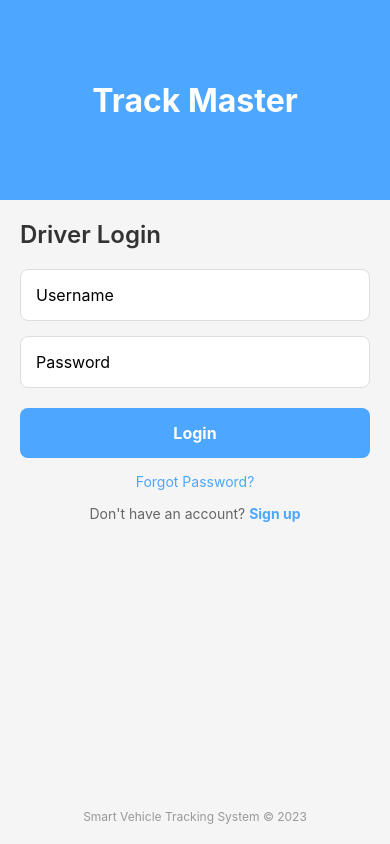
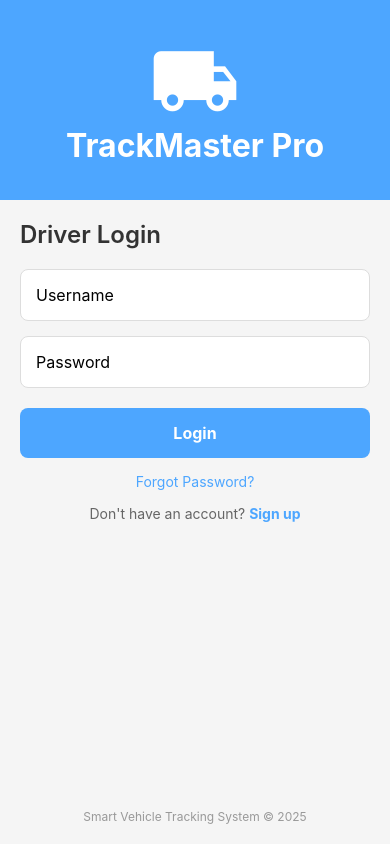
Before and after one commit to cepdnaclk/e20-3yp-Smart-Vehicle-Tracking-and-Management-System, a React Native app in the folder code/mobile_app/: screen /Login in a window 390 px wide. Built offline with nearby package versions, Linux system fonts and the light colour scheme; no server answers.

Commit message:
update mobile app login page

```diff
--- a/code/mobile_app/src/screens/LoginScreen.js
+++ b/code/mobile_app/src/screens/LoginScreen.js
@@ -7,6 +7,7 @@ import {
   StatusBar,
   ActivityIndicator,
   Alert,
+  Dimensions,
 } from "react-native";
 import AsyncStorage from "@react-native-async-storage/async-storage";
 import { styles } from "../styles/styles";
@@ -17,6 +18,7 @@ import {
   DRIVER_NAME,
   DEFAULT_CREDENTIALS,
 } from "../config/constants";
+import { MaterialCommunityIcons } from '@expo/vector-icons';
 
 const LoginScreen = ({ navigation }) => {
   const [username, setUsername] = useState("");
@@ -27,6 +29,14 @@ const LoginScreen = ({ navigation }) => {
   useEffect(() => {
     // Check if user is already logged in
     checkExistingLogin();
+
+    // Remove truck animation start
+    // animateTruck();
+
+    // Cleanup animation on unmount
+    return () => {
+      // No specific cleanup needed anymore
+    };
   }, []);
 
   const checkExistingLogin = async () => {
@@ -129,8 +139,13 @@ const LoginScreen = ({ navigation }) => {
     <View style={styles.container}>
       <StatusBar barStyle="light-content" />
 
-      <View style={[styles.logoContainer, { backgroundColor: "#4DA6FF" }]}>
-        <Text style={styles.logoText}>Track Master</Text>
+      {/* Remove Animated Truck View */}
+      {/* <Animated.View style={{ ... }}> ... </Animated.View> */}
+
+      <View style={[styles.logoContainer, { backgroundColor: "#4DA6FF", justifyContent: 'center', alignItems: 'center' }]}>
+        {/* Static Truck Icon */}
+        <MaterialCommunityIcons name="truck" size={90} color="#fff" />
+        <Text style={styles.logoText}>TrackMaster Pro</Text>
       </View>
 
       <View style={styles.formContainer}>
@@ -182,7 +197,7 @@ const LoginScreen = ({ navigation }) => {
 
       <View style={styles.footer}>
         <Text style={styles.footerText}>
-          Smart Vehicle Tracking System © 2023
+          Smart Vehicle Tracking System © 2025
         </Text>
       </View>
     </View>
```
